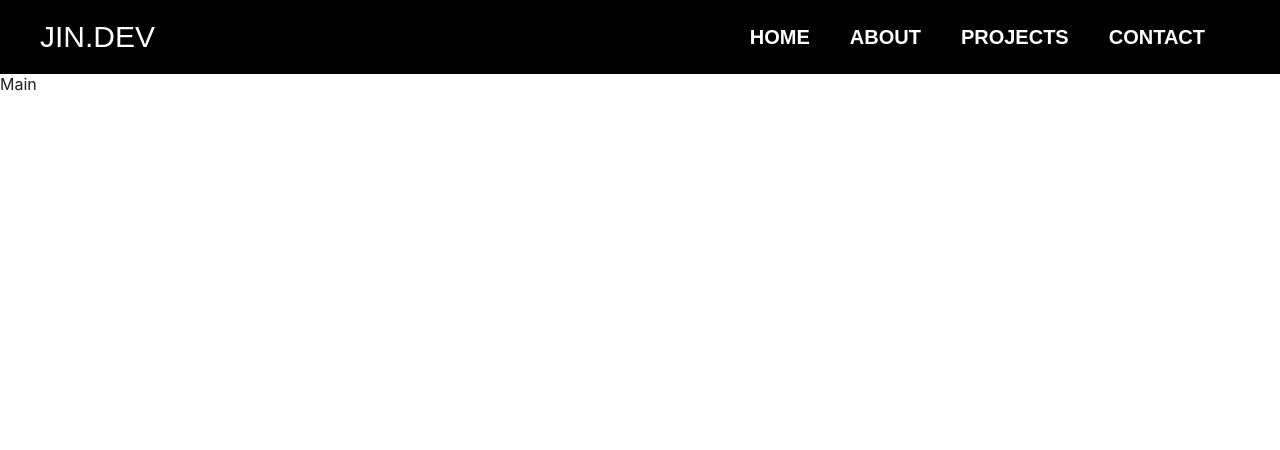
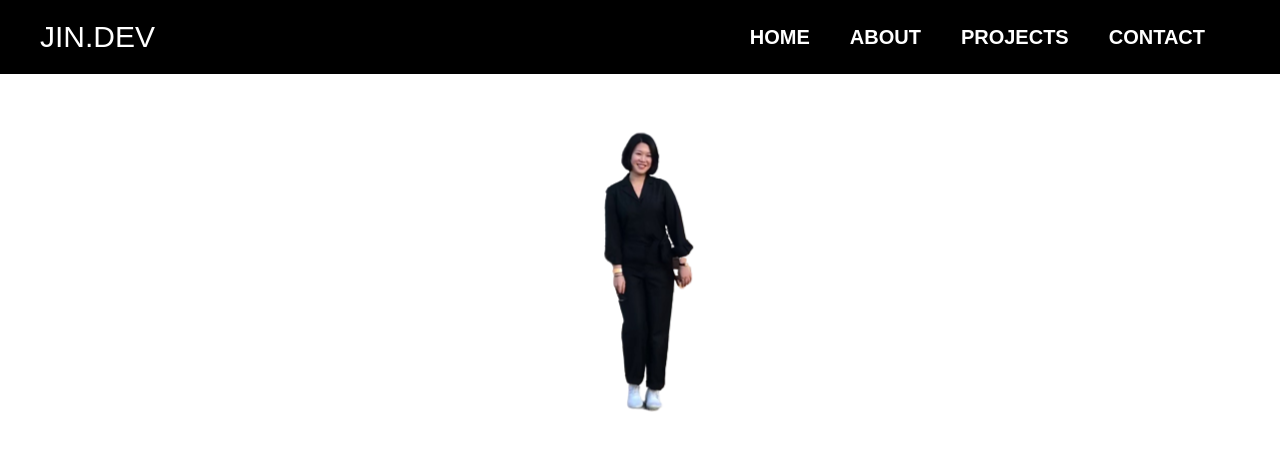
Before and after one commit to Jinyang-Park/portfolio, a React (Create React App) app: page / in a window 1280 px wide. Shown: the top 450 px of the page. Built offline with nearby package versions, Linux system fonts and the light colour scheme; a web font is replaced by a local one.

Commit message:
[doc] 메인페이지 minime 애니메이션 완성

```diff
--- a/src/pages/Main.jsx
+++ b/src/pages/Main.jsx
@@ -1,7 +1,68 @@
 import React from 'react';
+import styled from 'styled-components';
 
 function Main() {
-  return <div>Main</div>;
+  return (
+    <MinimeCover>
+      <MinimeWrap>
+        <MinimeInner>
+          <MinimeImg />
+        </MinimeInner>
+      </MinimeWrap>
+    </MinimeCover>
+  );
 }
 
 export default Main;
+
+export const MinimeCover = styled.div``;
+export const MinimeWrap = styled.div``;
+export const MinimeInner = styled.div``;
+export const MinimeImg = styled.figure`
+  @-webkit-keyframes jin {
+    from {
+      background-position: 0px;
+    }
+    to {
+      background-position: -3000px;
+    } /* <-- width of spritesheet*/
+  }
+
+  @-moz-keyframes jin {
+    from {
+      background-position: 0px;
+    }
+    to {
+      background-position: -3000px;
+    } /* <-- width of spritesheet*/
+  }
+
+  @-o-keyframes jin {
+    from {
+      background-position: 0px;
+    }
+    to {
+      background-position: -3000px;
+    } /* <-- width of spritesheet*/
+  }
+
+  @keyframes jin {
+    from {
+      background-position: 0px;
+    }
+    to {
+      background-position: -3000px;
+    } /* <-- width of spritesheet*/
+  }
+  width: 375px;
+  height: 405px;
+
+  background-image: url('/assets/jin.png');
+  /* background-image: url('/assets/82.png'); */
+  margin: 0 auto;
+  -webkit-animation: jin 1s steps(8) infinite;
+  -moz-animation: jin 1s steps(8) infinite;
+  -o-animation: jin 1s steps(8) infinite;
+  animation: jin 1s steps(8) infinite;
+  border: 0 solid black;
+`;
```
Also changed, not shown: public/assets/jin.png (added).
